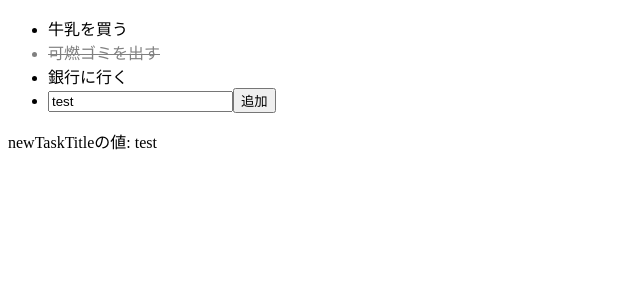
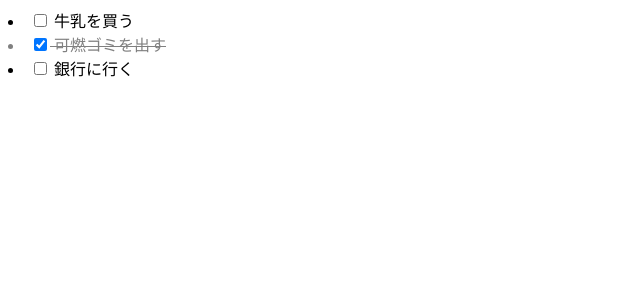
Before and after one commit to yuki-snow1823/Angular_study, an Angular app: page / in a window 1280 px wide. Shown: the top 300 px of the page, without its empty margins (0-640 px from the left). Built offline with nearby package versions, Linux system fonts and the light colour scheme.

Commit message:
[add]チェックボックス による連動

```diff
--- a/src/app/app.component.html
+++ b/src/app/app.component.html
@@ -1,14 +1,6 @@
-<ul>
-  <li *ngFor="let task of tasks" class="{{ task.done ? 'done' : '' }}">
-    {{ task.title }}
-  </li>
-  <li>
-    <input type="text" [(ngModel)]="newTaskTitle" #title="ngModel" required>
-    <!-- titleという名前でngmodelを設定 -->
-    <!-- ngモデル自体を突っ込むことで、invalid属性などにアクセスできる -->
-    <button (click)="addTask()" [disabled]="title.invalid">追加</button>
-    <!-- titleがinvalidならdisabledで押せなくする -->
-  </li>
-</ul>
-
-newTaskTitleの値: {{ newTaskTitle }}
+<li *ngFor="let task of tasks" class="{{ task.done ? 'done' : '' }}">
+   <label>
+     <input type="checkbox" [(ngModel)]="task.done">
+     {{ task.title }}
+     </label>
+</li>
```
